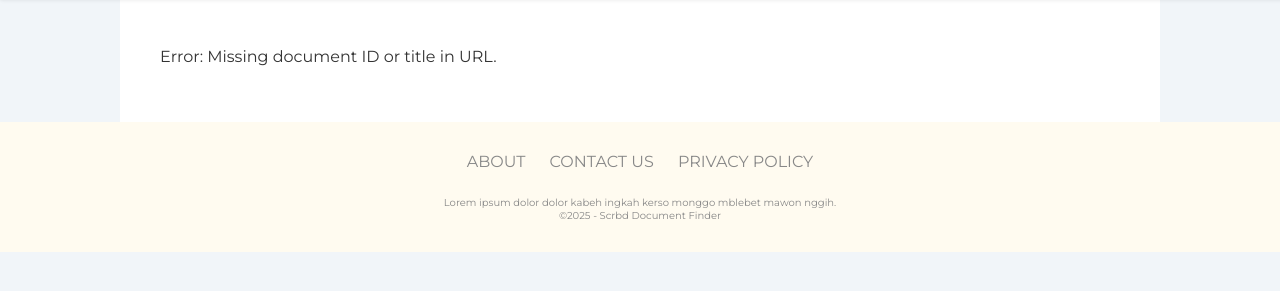
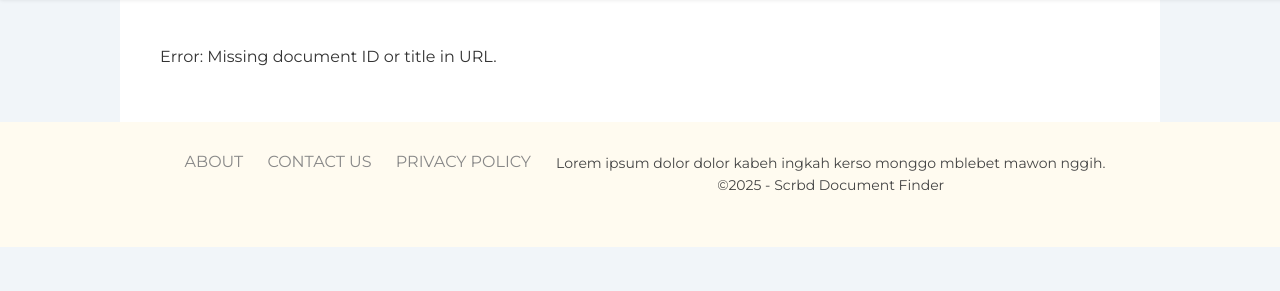
Before and after one commit to zie2store/tipirusak, a website: page public/index.html in a window 1280 px wide. Shown: the part 89-380 px from the top of the page. Drawn offline with nearby package versions, Linux system fonts and the light colour scheme.

Commit message:
Update index.html

```diff
--- a/public/index.html
+++ b/public/index.html
@@ -38,7 +38,7 @@
       <a href="#">CONTACT US</a>
       <a href="#">PRIVACY POLICY</a>
     </nav>
-    <div style="width: 100%; font-size: 10px; margin-top: 10px;">
+    <div class="footerdesc">
       Lorem ipsum dolor dolor kabeh ingkah kerso monggo mblebet mawon nggih.<br>
       &copy;2025 - Scrbd Document Finder
     </div>
```
